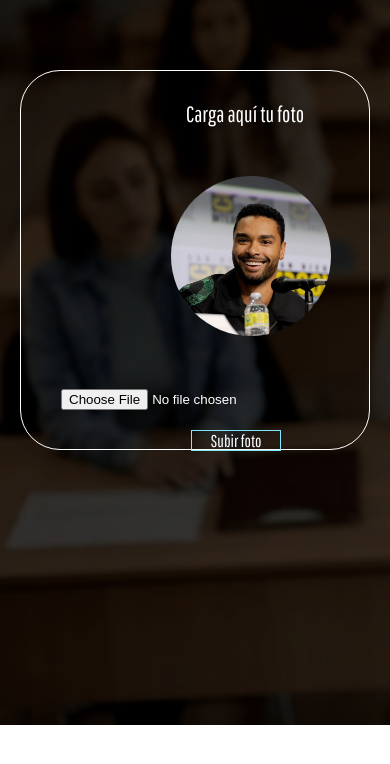
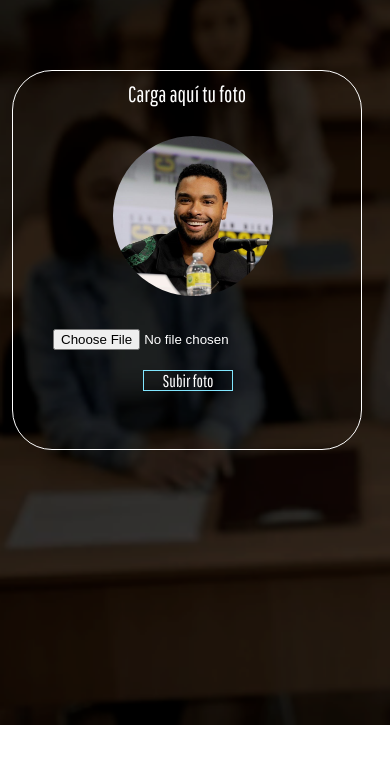
Before and after one commit to AlphaTeam23/AlphaTeamBlack, a plain HTML site: page p_foto.html in a window 390 px wide. Shown: the part 106-870 px from the top of the page. Drawn offline with Linux system fonts and the light colour scheme.

Commit message:
hice responsive a varias paginas

```diff
--- a/css/estilos_prof.css
+++ b/css/estilos_prof.css
@@ -948,8 +948,9 @@ th:hover {
     /* left: 50px; */
     top: -230px;
     border-radius: 5px;
+}
 
-}
+/* Cambiar foto de profesor */
 
 .cargar-imagen {
     border: 1px solid #fff;
@@ -1179,18 +1180,25 @@ th:hover {
     /* Cambiar foto de perfil */
 
     .cargar-imagen {
-        margin-left: 20px;
+        margin-left: 12px;
         width: 350px;
     }
 
     .cargar-imagen h2 {
         font-weight: normal;
+        text-align: center;
+    }
+
+    .cambio-img img {
         margin-left: 100px;
-        padding: 20px;
+    }
+
+    .cargar-imagen h3 {
+        margin-left: 130px;
     }
 
     #cargarfoto {
-        margin-top: 50px;
+        margin-top: 30px;
         margin-left: 10px;
     }
 
```
